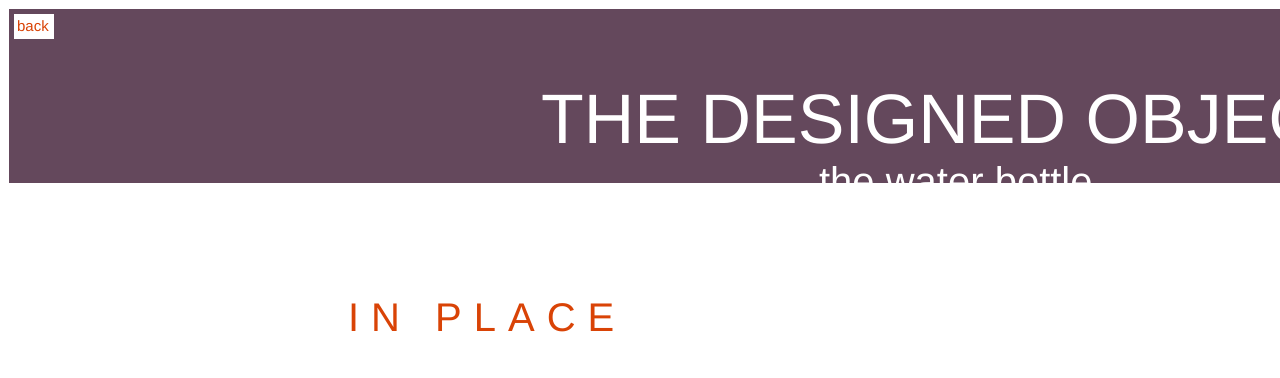
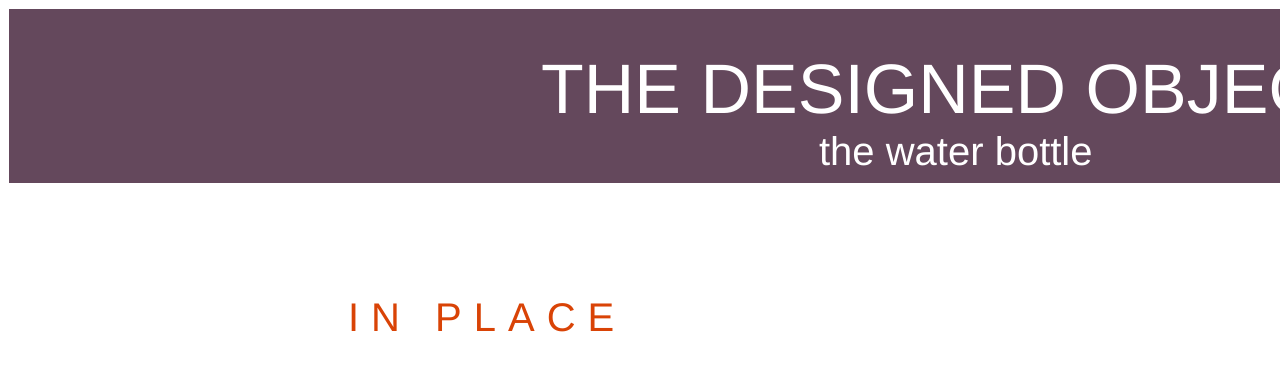
Before and after one commit to thibaultcar/5D, a plain HTML site: page designed_object/first_page.html in a window 1280 px wide. Shown: the top 378 px of the page. Drawn offline with Linux system fonts and the light colour scheme.

Commit message:
Update first_page.html

```diff
--- a/designed_object/first_page.html
+++ b/designed_object/first_page.html
@@ -11,9 +11,6 @@
 <body>
 <div id="container">
 	<div id="mast">
-		<div id="backbutton">
-			<div id="backbuttontext"><a href="/index.html">back</a></div>
-			</div>
 		<div id="title">THE DESIGNED OBJECT</div>
 		<div id="subtitle">the water bottle</div>
 	</div>
```
